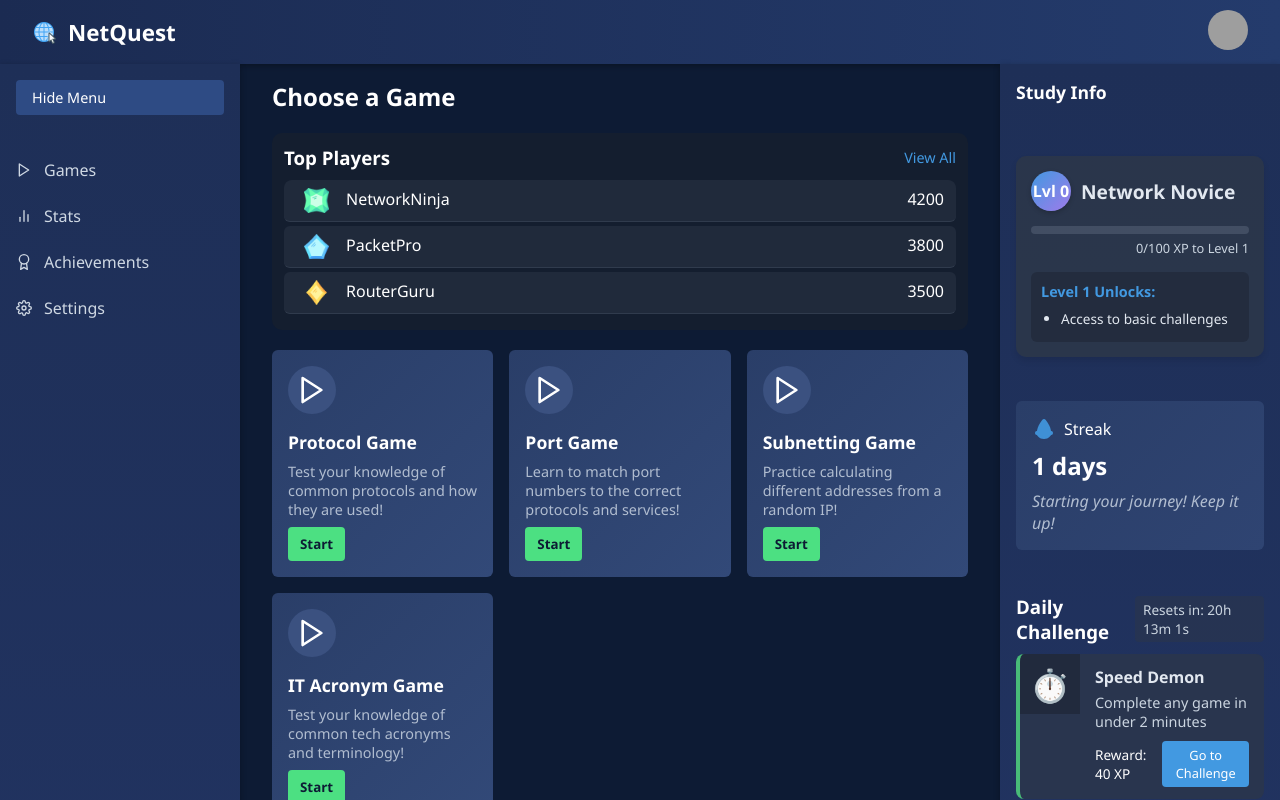
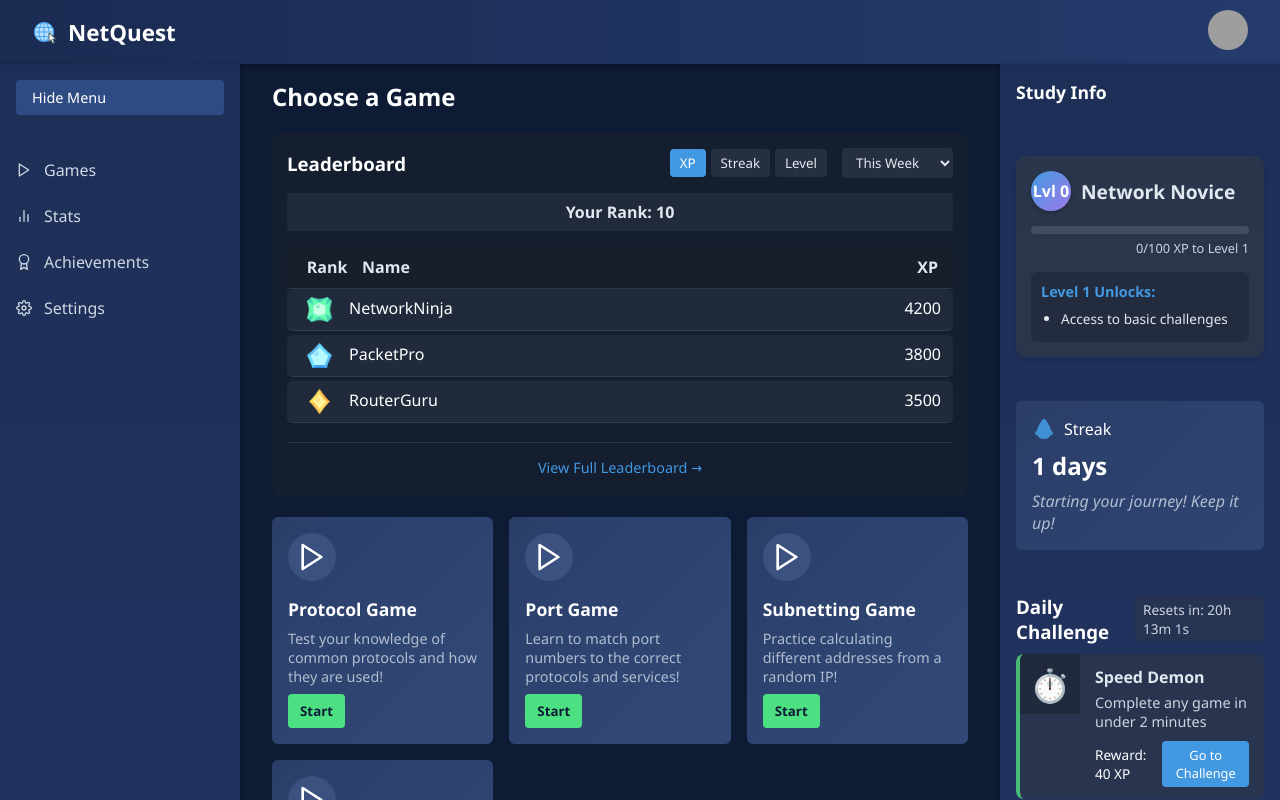
Before and after one commit to QuinOG/net-study, a React (Create React App) app: page / in a window 1280 px wide. Shown: the top 800 px of the page. Built offline with nearby package versions, Linux system fonts and the light colour scheme; grey boxes are pictures that could not be loaded.

Commit message:
more leadboard fixes/formatting

```diff
--- a/src/components/Leaderboard.css
+++ b/src/components/Leaderboard.css
@@ -9,7 +9,7 @@
 .leaderboard-container.minimized {
   background-color: rgba(26, 32, 44, 0.6);
   border-radius: 10px;
-  padding: 12px;
+  padding: 15px;
   margin: 20px 0;
   max-width: 100%;
 }
@@ -31,21 +31,31 @@
   flex: 1;
 }
 
+.leaderboard-tabs {
+  display: flex;
+  gap: 5px;
+  margin-right: 15px;
+}
+
+.view-all-container {
+  text-align: center;
+  margin-top: 15px;
+  padding-top: 10px;
+  border-top: 1px solid rgba(74, 85, 104, 0.4);
+}
+
 .view-all-link {
   color: #4299e1;
   text-decoration: none;
   font-size: 0.9rem;
   transition: color 0.2s;
+  display: inline-block;
+  padding: 5px 10px;
 }
 
 .view-all-link:hover {
   color: #63b3ed;
   text-decoration: underline;
-}
-
-.leaderboard-tabs {
-  display: flex;
-  gap: 5px;
 }
 
 .tab-btn {
@@ -103,6 +113,9 @@
   background-color: rgba(26, 32, 44, 0.7);
   font-weight: bold;
   color: #e2e8f0;
+  position: sticky;
+  top: 0;
+  z-index: 2;
 }
 
 .leaderboard-row.current-user {
@@ -173,3 +186,9 @@
   50% { opacity: 0.95; }
   75% { opacity: 0.85; }
 }
+
+.leaderboard-table.minimized {
+  border-radius: 8px;
+  overflow: hidden;
+  margin-bottom: 0; /* Remove bottom margin to make room for view all link */
+}
--- a/src/components/Leaderboard.js
+++ b/src/components/Leaderboard.js
@@ -89,12 +89,53 @@ const Leaderboard = ({ minimized = false }) => {
   if (minimized) {
     return (
       <div className="leaderboard-container minimized">
-        <div className="leaderboard-header minimized">
-          <h3>Top Players</h3>
-          <Link to="/stats" className="view-all-link">View All</Link>
+        <div className="leaderboard-header">
+          <h3>Leaderboard</h3>
+          <div className="leaderboard-tabs">
+            <button
+              className={`tab-btn ${activeTab === 'xp' ? 'active' : ''}`}
+              onClick={() => setActiveTab('xp')}
+            >
+              XP
+            </button>
+            <button
+              className={`tab-btn ${activeTab === 'streak' ? 'active' : ''}`}
+              onClick={() => setActiveTab('streak')}
+            >
+              Streak
+            </button>
+            <button
+              className={`tab-btn ${activeTab === 'level' ? 'active' : ''}`}
+              onClick={() => setActiveTab('level')}
+            >
+              Level
+            </button>
+          </div>
+          <div className="timeframe-select">
+            <select
+              value={selectedTimeFrame}
+              onChange={(e) => setSelectedTimeFrame(e.target.value)}
+            >
+              <option value="weekly">This Week</option>
+              <option value="monthly">This Month</option>
+              <option value="alltime">All Time</option>
+            </select>
+          </div>
+        </div>
+
+        <div className="user-rank">
+          Your Rank: {userRank}
         </div>
 
         <div className="leaderboard-table minimized">
+          <div className="leaderboard-row header">
+            <div className="rank-cell">Rank</div>
+            <div className="name-cell">Name</div>
+            <div className="score-cell">
+              {activeTab === 'xp' ? 'XP' : activeTab === 'streak' ? 'Streak' : 'Level'}
+            </div>
+          </div>
+
           {leaderboardData.map((user, index) => (
             <div
               key={user.id}
@@ -118,6 +159,10 @@ const Leaderboard = ({ minimized = false }) => {
               </div>
             </div>
           ))}
+        </div>
+
+        <div className="view-all-container">
+          <Link to="/stats" className="view-all-link">View Full Leaderboard →</Link>
         </div>
       </div>
     );
```
